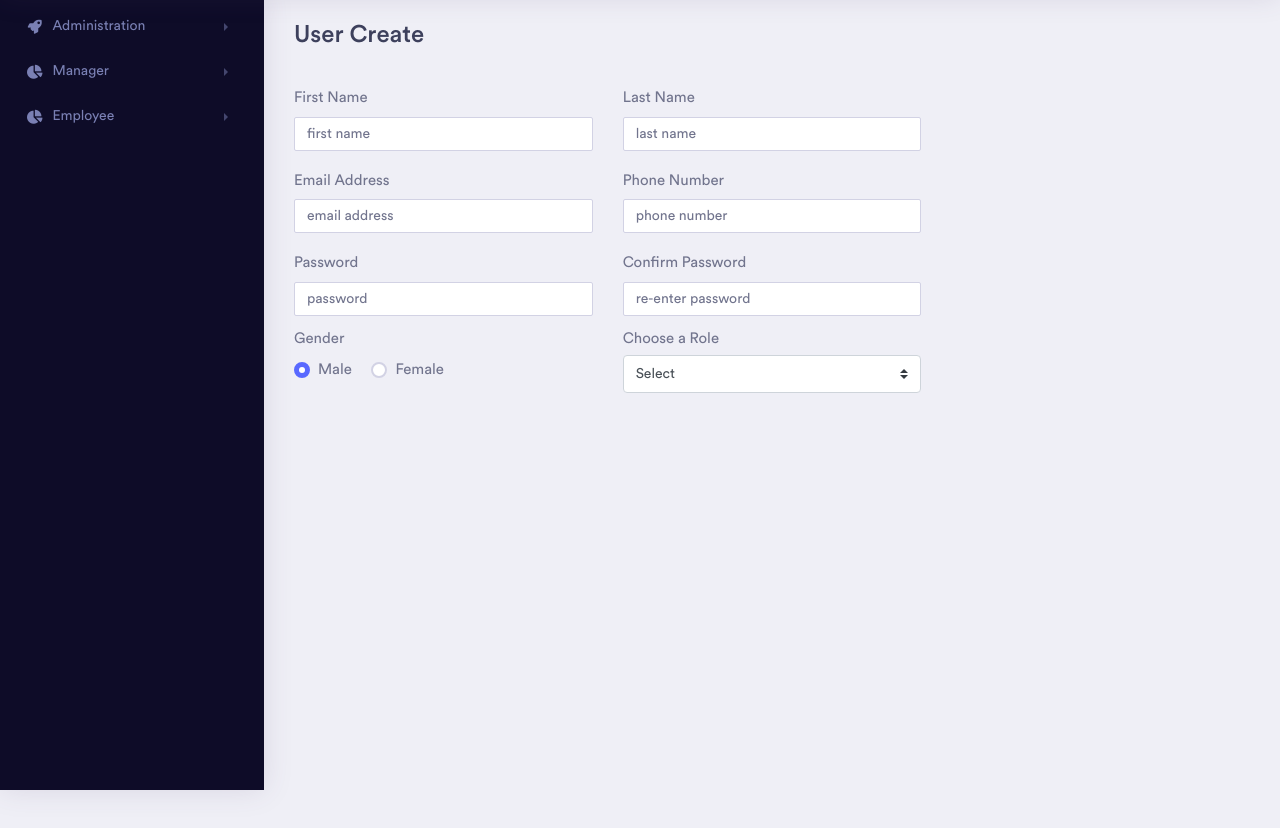
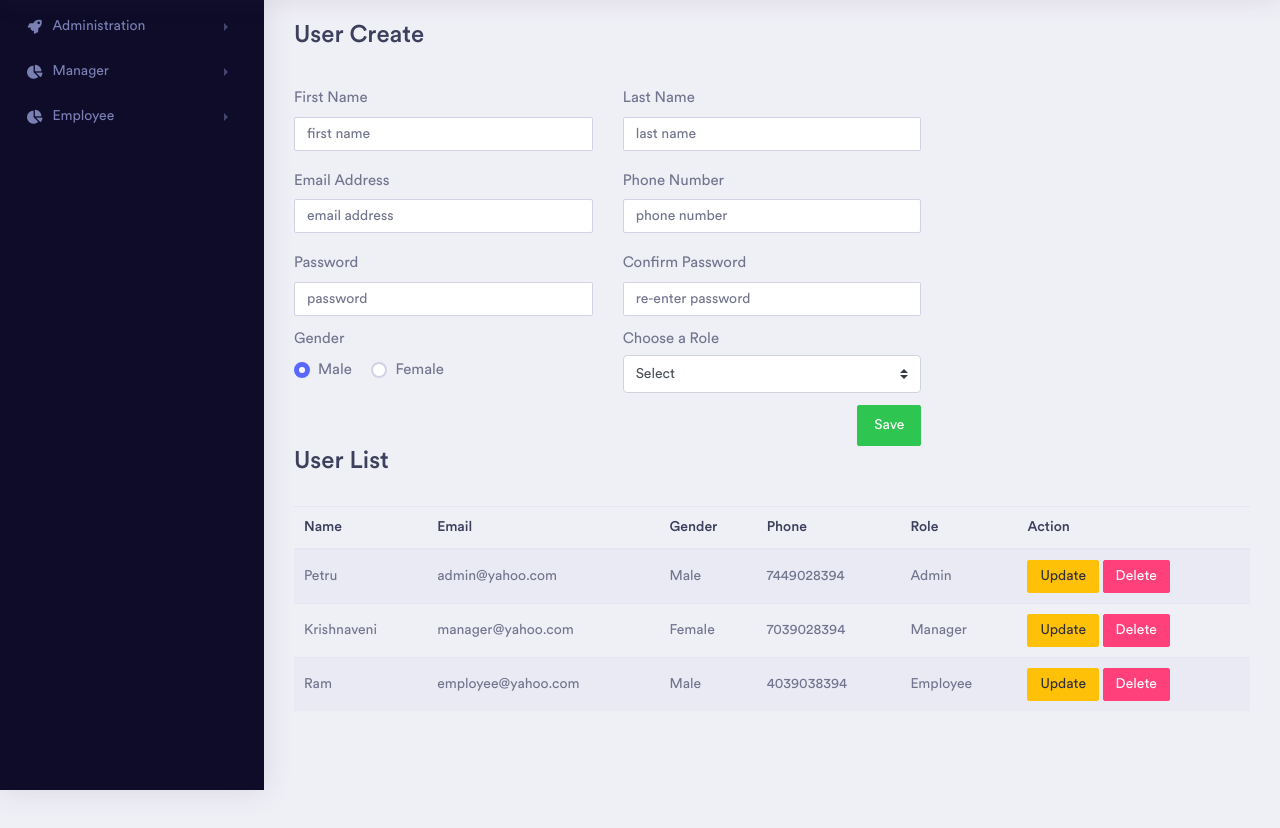
Before and after one commit to nicolaevpetru/jd-ticketing-project-bootstrap, a plain HTML site: page user-create.html in a window 1280 px wide. Shown: the part 70-898 px from the top of the page. Drawn offline with Linux system fonts and the light colour scheme.

Commit message:
Front End Design

```diff
--- a/user-create.html
+++ b/user-create.html
@@ -199,8 +199,6 @@
 
                     </ul>
                 </div>
-                </li>
-                </ul>
             </nav>
         </div>
     </div>
@@ -228,7 +226,7 @@
                 <!-- ============================================================== -->
 
                 <div class="row">
-                    <div class="col-lg-8 col-sm-8">
+                    <div class="col-lg-8 col-sm-6">
                         <form>
 
                             <div class="row">
@@ -314,11 +312,78 @@
                                     </select>
                                 </div>
                             </div>
-                        </form>
-
+                            <div class="form-row">
+                                <div class="col-sm-6-md col-lg-12">
+                                    <div class="float-right">
+                                        <button type="button" class="btn btn-success">Save</button>
                                     </div>
                                 </div>
                             </div>
+                        </form>
+                    </div>
+
+
+                    <div class="col-lg-12 col-sm-12">
+                        <div class="row">
+                            <div class="col-xl-12 col-lg-12 col-md-12 col-sm-12 col-12">
+                                <div class="page-header" id="down">
+                                    <h2 class="pageheader-title">User List</h2>
+                                </div>
+                            </div>
+                        </div>
+
+                        <table class="table table-striped">
+                            <thead>
+                            <tr>
+                                <th scope="col">Name</th>
+                                <th scope="col">Email</th>
+                                <th scope="col">Gender</th>
+                                <th scope="col">Phone</th>
+                                <th scope="col">Role</th>
+                                <th scope="col">Action</th>
+                            </tr>
+                            </thead>
+                            <tbody>
+                            <tr>
+                                <td>Petru</td>
+                                <td>admin@yahoo.com</td>
+                                <td>Male</td>
+                                <td>7449028394</td>
+                                <td>Admin</td>
+                                <td class="actions">
+                                    <a href=""><button type="button" class="btn btn-warning btn-sm">Update</button></a>
+                                    <a href="" class="delete-row"><button type="button" class="btn btn-secondary btn-sm">Delete</button></a>
+                                </td>
+                            </tr>
+                            <tr>
+                                <td>Krishnaveni</td>
+                                <td>manager@yahoo.com</td>
+                                <td>Female</td>
+                                <td>7039028394</td>
+                                <td>Manager</td>
+                                <td class="actions">
+                                    <a href=""><button type="button" class="btn btn-warning btn-sm">Update</button></a>
+                                    <a href="" class="delete-row"><button type="button" class="btn btn-secondary btn-sm">Delete</button></a>
+                                </td>
+                            </tr>
+                            <tr>
+                                <td>Ram</td>
+                                <td>employee@yahoo.com</td>
+                                <td>Male</td>
+                                <td>4039038394</td>
+                                <td>Employee</td>
+                                <td class="actions">
+                                    <a href=""><button type="button" class="btn btn-warning btn-sm">Update</button></a>
+                                    <a href="" class="delete-row"><button type="button" class="btn btn-secondary btn-sm">Delete</button></a>
+                                </td>
+                            </tr>
+
+                            </tbody>
+                        </table>
+                    </div>
+                </div>
+
+
 
                 <!-- ============================================================== -->
 
@@ -353,5 +418,6 @@
         <script src="assets/vendor/charts/c3charts/C3chartjs.js"></script>
         <script src="assets/libs/js/dashboard-ecommerce.js"></script>
     </div>
+</div>
 </body>
 </html>
```
Lines whose indentation alone changed are shown as unchanged.
